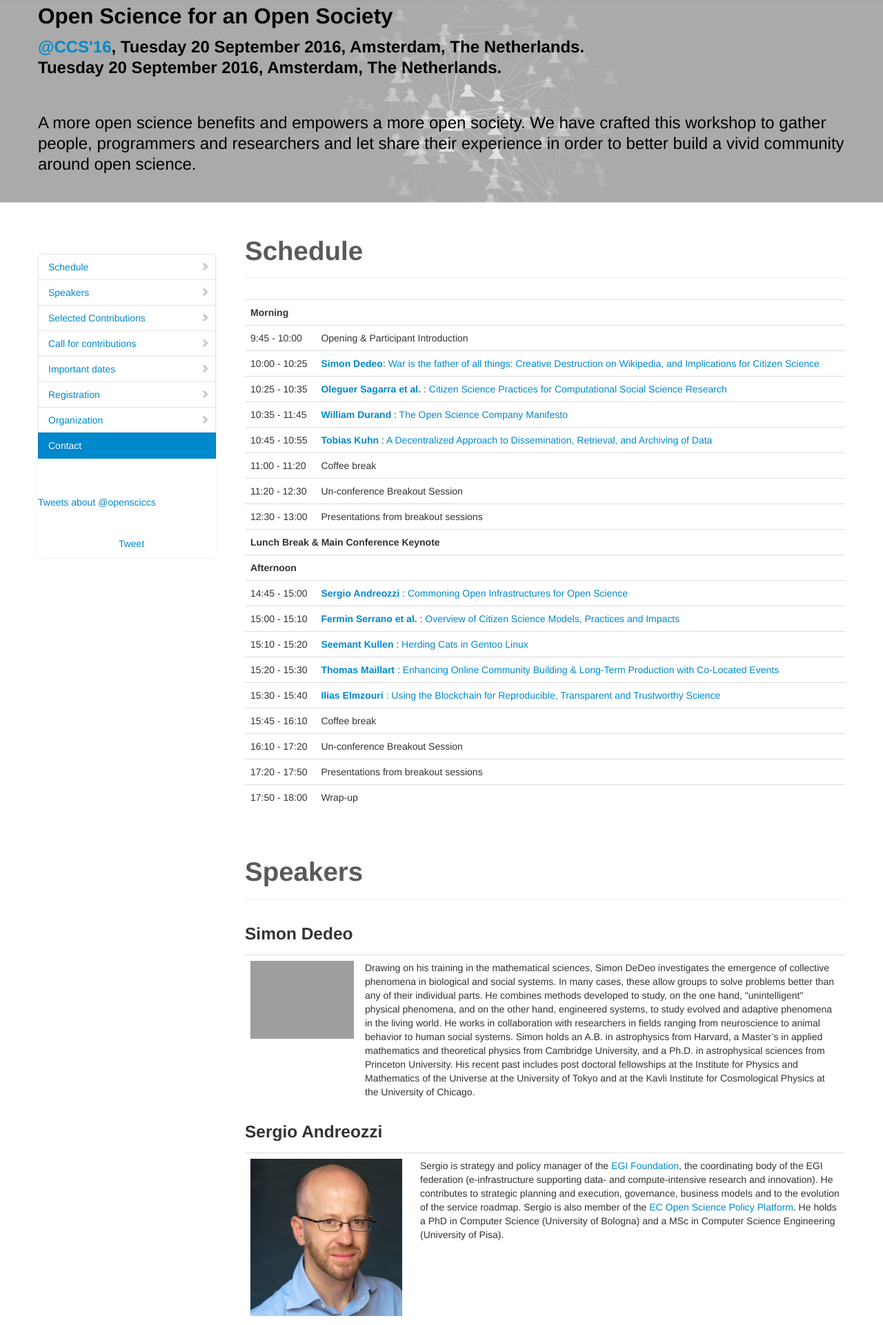
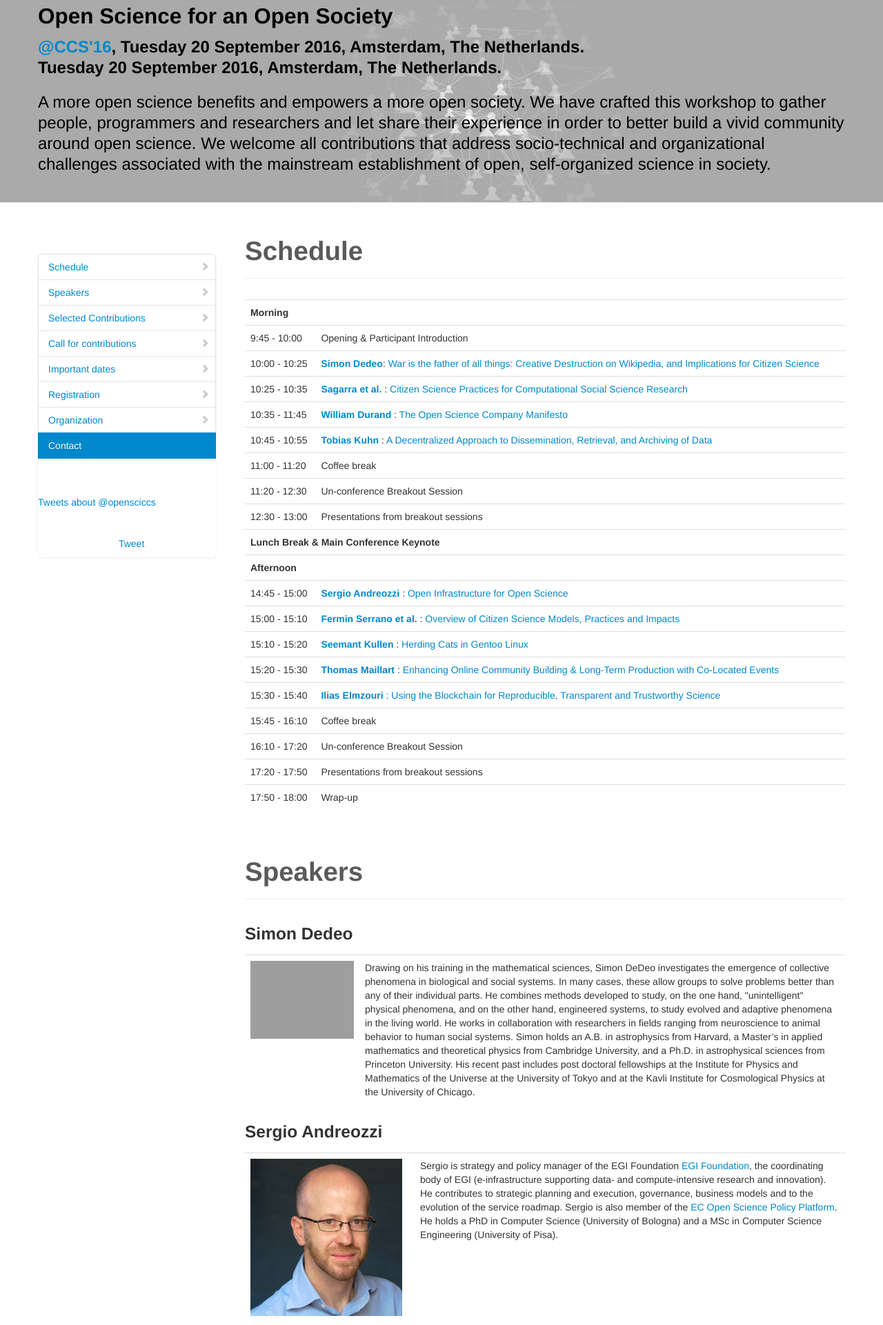
Before and after one commit to wazaahhh/ccs16, a plain HTML site: page index.html in a window 1280 px wide. Shown: the part 47-1968 px from the top of the page at 69% size. Drawn offline with Linux system fonts and the light colour scheme; grey boxes are pictures that could not be loaded; animation ran at ten frames a second.

Commit message:
Revert "Pr/15"

```diff
--- a/index.html
+++ b/index.html
@@ -62,9 +62,11 @@
             </strong>
             <strong>Tuesday 20 September 2016, Amsterdam, The Netherlands.</strong>
             </p>
+            <p>A more open science benefits and empowers a more open society. We have crafted this workshop to gather people, programmers
+              and researchers and let share their experience in order to better build a vivid community around open science. We welcome all contributions
+              that address socio-technical and organizational challenges associated with the mainstream establishment of open, self-organized science in society.
 
-            <p><br>A more open science benefits and empowers a more open society. We have crafted this workshop to gather people, programmers
-              and researchers and let share their experience in order to better build a vivid community around open science.
+
         </div>
         <canvas id="demo-canvas" class="hidden-xs hidden-sm" style="position:relative;"></canvas>
       </div>
@@ -133,7 +135,7 @@
                  </tr>
                  <tr>
                    <td>10:25 - 10:35</td>
-                   <td><strong><a href="https://github.com/osagarraOleguer" target="_blank">Oleguer Sagarra et al.  </a></strong>: <a href="https://github.com/OpenScienceSociety/popup" target="_blank">Citizen Science Practices for Computational Social Science Research</a></td>
+                   <td><strong><a href="https://github.com/osagarraOleguer" target="_blank">Sagarra et al.  </a></strong>: <a href="https://github.com/OpenScienceSociety/popup" target="_blank">Citizen Science Practices for Computational Social Science Research</a></td>
 
                  </tr>
                  <tr>
@@ -165,7 +167,7 @@
                  </tr>
                  <tr>
                   <td>14:45 - 15:00</td>
-                     <td><a href="https://nl.linkedin.com/in/andreozzi" target="_blank"><strong> Sergio Andreozzi </strong></a> : <a href="https://github.com/OpenScienceSociety/Open_Infrastructures" target="_blank"> Commoning Open Infrastructures for Open Science</a>
+                     <td><a href="http://www.egi.eu/" target="_blank"><strong> Sergio Andreozzi </strong></a> : <a href="https://github.com/OpenScienceSociety/Open_InfrastructuresCommoning" target="_blank"> Open Infrastructure for Open Science</a>
                      </td></td>
                 </tr>
 
@@ -243,7 +245,7 @@
                             </div>
 
                           </td>
-                          <td colspan="1">Sergio is strategy and policy manager of the <a href="http://www.egi.eu/" target="_blank">EGI Foundation</a>, the coordinating body of the EGI federation (e-infrastructure supporting data- and compute-intensive research and innovation). He contributes to strategic planning and execution, governance, business models and to the evolution of the service roadmap. Sergio is also member of the <a href="https://ec.europa.eu/research/openscience/index.cfm?pg=open-science-policy-platform" target="blank">EC Open Science Policy Platform</a>. He holds a PhD in Computer Science (University of Bologna) and a MSc in Computer Science Engineering (University of Pisa).
+                          <td colspan="1">Sergio is strategy and policy manager of the EGI Foundation <a href="http://www.egi.eu/" target="_blank">EGI Foundation</a>, the coordinating body of EGI (e-infrastructure supporting data- and compute-intensive research and innovation). He contributes to strategic planning and execution, governance, business models and to the evolution of the service roadmap. Sergio is also member of the <a href="https://ec.europa.eu/research/openscience/index.cfm?pg=open-science-policy-platform" target="blank">EC Open Science Policy Platform</a>. He holds a PhD in Computer Science (University of Bologna) and a MSc in Computer Science Engineering (University of Pisa).
                             </td>
                         </tr>
 
@@ -430,7 +432,6 @@
             The Early Bird registration deadline is <strong>30th June 2016</strong>.</p>
 <<<<<<< Updated upstream
 =======
-<<<<<<< HEAD
         </section>
 
         <section id="talks">
@@ -441,18 +442,6 @@
 >>>>>>> Stashed changes
         </section>
 
-=======
-        </section>
-
-        <section id="talks">
-            <div class="page-header">
-                <h1>Selected talks</h1>
-            </div>
-            <p>Selected talks will be listed on this page on <strong>Monday, 27th June 2016</strong> and announced on Twitter <a href="https://twitter.com/opensciccs" target="_blank">@opensciccs</a>.</p>
->>>>>>> Stashed changes
-        </section>
-
->>>>>>> gh-pages
         <section id="schedule">
             <div class="page-header">
                 <h1>Schedule</h1>
```
